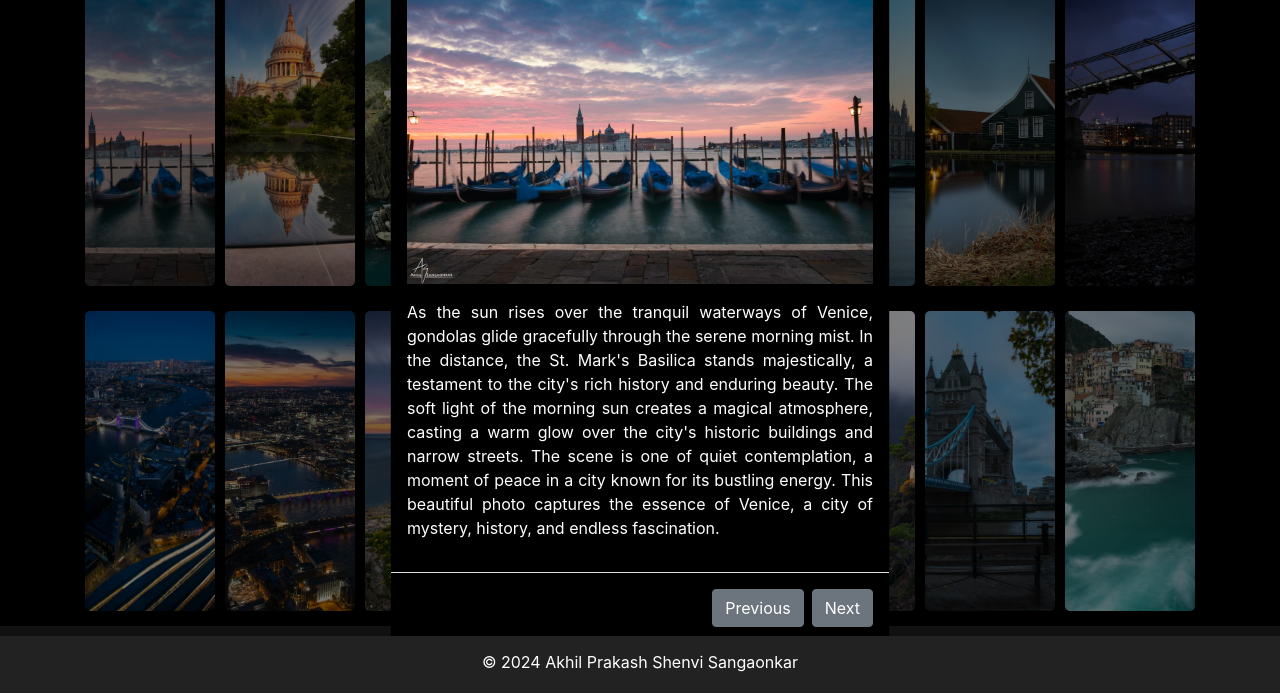
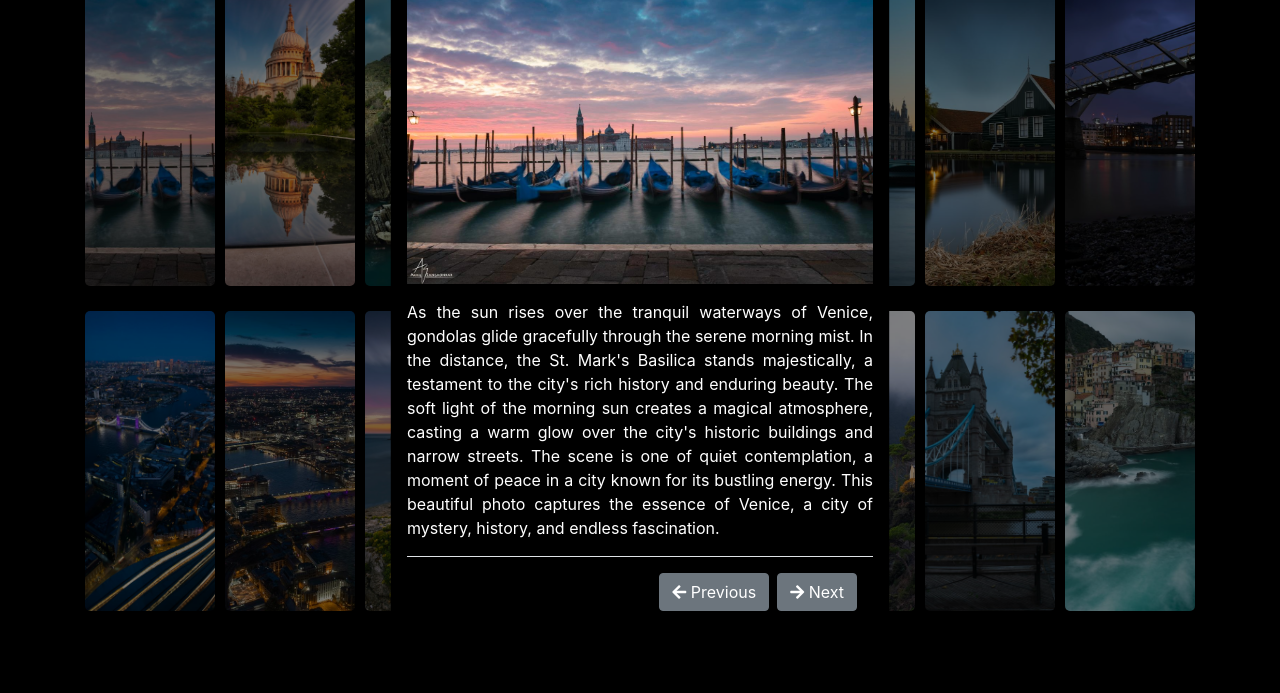
Before and after one commit to Akhil-Sangaonkar/akhil-sangaonkar, a plain HTML site: page photography.html in a window 1280 px wide. Both pictures are taken after a click on the picture 150 px from the left and 300 px from the top of the page. Shown: the part 164-857 px from the top of the page. After the commit the page ends 800 px from the top, so only its background shows below. Drawn offline with nearby package versions, Linux system fonts and the light colour scheme.

Commit message:
arrows added

```diff
--- a/photography.html
+++ b/photography.html
@@ -5,6 +5,8 @@
     <meta name="viewport" content="width=device-width, initial-scale=1.0">
     <title>Akhil Prakash Shenvi Sangaonkar - Photography</title>
     <link href="https://stackpath.bootstrapcdn.com/bootstrap/4.5.2/css/bootstrap.min.css" rel="stylesheet">
+    <link rel="stylesheet" href="https://cdnjs.cloudflare.com/ajax/libs/font-awesome/5.15.4/css/all.min.css">
+
     <style>
         body {
             background-color: #000;
@@ -142,11 +144,14 @@
                 <div class="modal-body text-center">
                     <img id="fullImage" src="" alt="Full Size" class="img-fluid mb-3">
                     <p id="imageSummary"class="text-justify"></p>
-                </div>
-                <div class="modal-footer">
-                    <button type="button" class="btn btn-secondary" id="prevImage">Previous</button>
-                    <button type="button" class="btn btn-secondary" id="nextImage">Next</button>
-                </div>
+                    <div class="modal-footer">
+                        <button type="button" class="btn btn-secondary" id="prevImage">
+                            <i class="fas fa-arrow-left"></i> Previous
+                        </button>
+                        <button type="button" class="btn btn-secondary" id="nextImage">
+                            <i class="fas fa-arrow-right"></i> Next
+                        </button>
+                    </div>
             </div>
         </div>
     </div>
```
Also changed, not shown: 1 other file.
